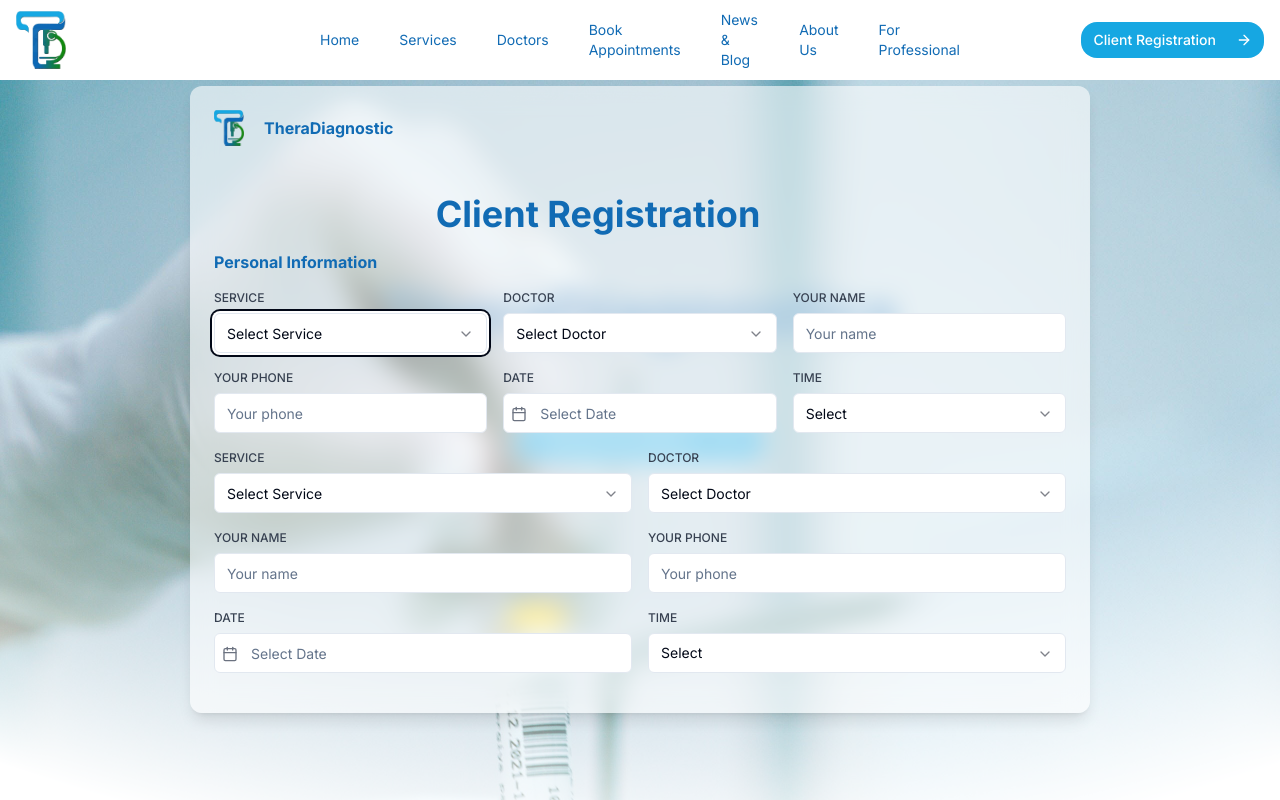
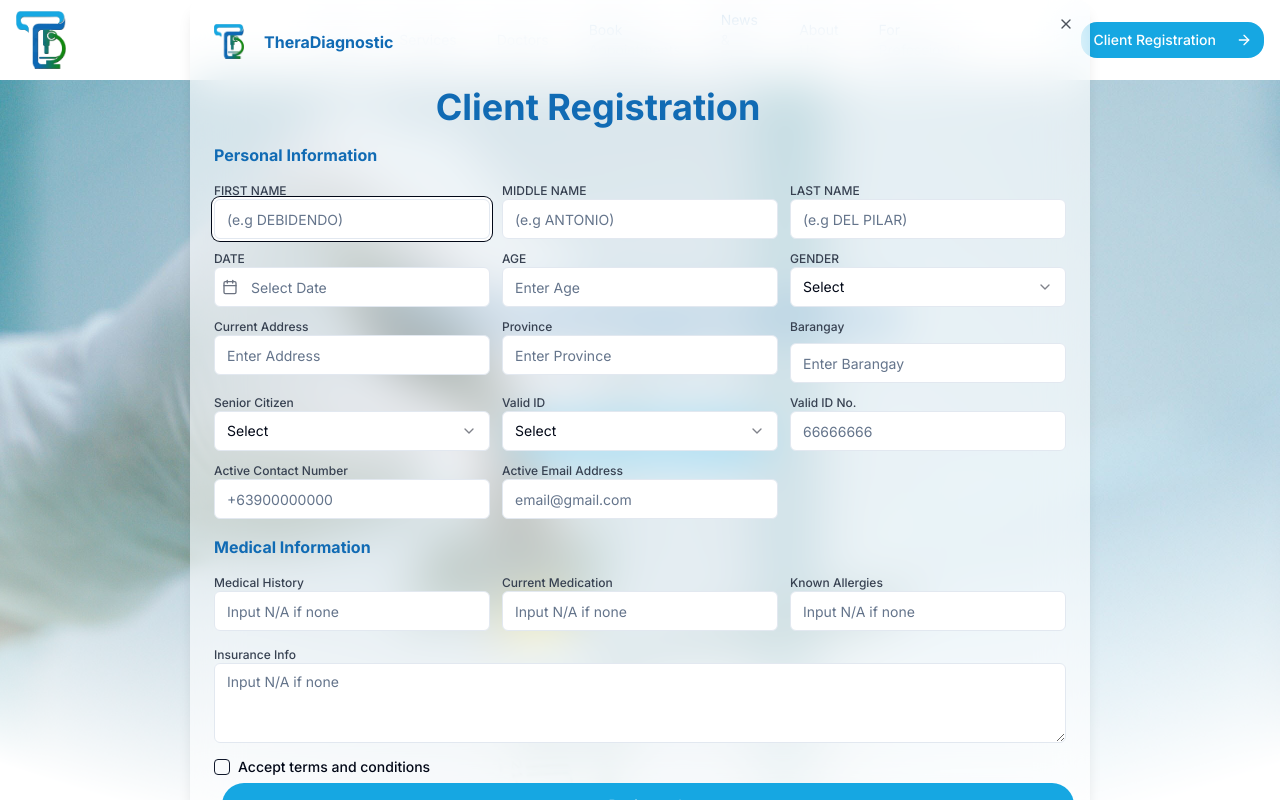
Before and after one commit to royjhon5/theradiagnostic, a Next.js app: page / in a window 1280 px wide. Both pictures are taken after a click on the button "Client Registration". Shown: the top 800 px of the page. Built offline with nearby package versions, Linux system fonts and the light colour scheme.

Commit message:
update: done with registration form

```diff
--- a/package.json
+++ b/package.json
@@ -16,7 +16,7 @@
     "@radix-ui/react-alert-dialog": "^1.0.5",
     "@radix-ui/react-aspect-ratio": "^1.0.3",
     "@radix-ui/react-avatar": "^1.0.4",
-    "@radix-ui/react-checkbox": "^1.0.4",
+    "@radix-ui/react-checkbox": "^1.1.4",
     "@radix-ui/react-collapsible": "^1.0.3",
     "@radix-ui/react-context-menu": "^2.1.5",
     "@radix-ui/react-dialog": "^1.0.5",
--- a/src/components/layout/components/action-dialog.tsx
+++ b/src/components/layout/components/action-dialog.tsx
@@ -1,3 +1,5 @@
+import { Button } from '@/components/ui/button'
+import { Checkbox } from '@/components/ui/checkbox'
 import {
   Dialog,
   DialogContent,
@@ -6,8 +8,9 @@ import {
 } from '@/components/ui/dialog'
 import { Input } from '@/components/ui/input'
 import { Select, SelectContent, SelectTrigger, SelectValue } from '@/components/ui/select'
+import { Textarea } from '@/components/ui/textarea'
 import { SelectItem } from '@radix-ui/react-select'
-import { Calendar } from 'lucide-react'
+import { ArrowRight, Calendar } from 'lucide-react'
 import Image from 'next/image'
 
 interface Props {
@@ -18,12 +21,12 @@ interface Props {
 export function ActionDialog({ open, onOpenChange }: Props) {
   return (
     <Dialog open={open} onOpenChange={onOpenChange} >
-      <DialogContent className="sm:max-w-[900px] [&>button]:hidden">
+      <DialogContent className="sm:max-w-[900px]">
         <DialogHeader className='flex flex-row items-center gap-5 font-bold text-[#116BB4]'>
             <Image alt="theradiagnostic logo" src="/logo/logo.png" width={30} height={30} />
             TheraDiagnostic
         </DialogHeader>
-        <div className="flex flex-col items-center md:mt-8 sm:mt-8 max-w-3xl w-11/12 md:w-full">
+        <div className="flex flex-col items-center md:mt-3 sm:mt-3 max-w-3xl w-11/12 md:w-full">
           <h1 className="text-4xl md:text-4xl lg:textxl font-bold text-center text-[#116BB4]">
           Client Registration
           </h1>
@@ -31,54 +34,29 @@ export function ActionDialog({ open, onOpenChange }: Props) {
         <label htmlFor="service" className="block text-md font-bold text-[#116BB4]">
             Personal Information
         </label>
-        <div className="grid grid-cols-1 md:grid-cols-3 gap-4">
-          <div className="space-y-2">
-            <label htmlFor="service" className="block text-xs font-medium text-gray-700">
-              SERVICE
+        <div className="grid grid-cols-1 md:grid-cols-3 gap-3">
+          <div className="space-y-0">
+            <label htmlFor="name" className="block text-xs font-medium text-gray-700">
+             FIRST NAME
             </label>
-            <Select>
-              <SelectTrigger id="service" className="w-full bg-white">
-                <SelectValue placeholder="Select Service" />
-              </SelectTrigger>
-              <SelectContent>
-                <SelectItem value="consultation">Consultation</SelectItem>
-                <SelectItem value="checkup">Regular Checkup</SelectItem>
-                <SelectItem value="followup">Follow-up Visit</SelectItem>
-              </SelectContent>
-            </Select>
+            <Input id="name" placeholder="(e.g DEBIDENDO)" className="w-full bg-white" />
           </div>
 
-          <div className="space-y-2">
-            <label htmlFor="doctor" className="block text-xs font-medium text-gray-700">
-              DOCTOR
+          <div className="space-y-0">
+            <label htmlFor="name" className="block text-xs font-medium text-gray-700">
+              MIDDLE NAME
             </label>
-            <Select>
-              <SelectTrigger id="doctor" className="w-full bg-white">
-                <SelectValue placeholder="Select Doctor" />
-              </SelectTrigger>
-              <SelectContent>
-                <SelectItem value="dr-smith">Dr. Smith</SelectItem>
-                <SelectItem value="dr-johnson">Dr. Johnson</SelectItem>
-                <SelectItem value="dr-williams">Dr. Williams</SelectItem>
-              </SelectContent>
-            </Select>
+            <Input id="name" placeholder="(e.g ANTONIO)" className="w-full bg-white" />
           </div>
 
-          <div className="space-y-2">
+          <div className="space-y-0">
             <label htmlFor="name" className="block text-xs font-medium text-gray-700">
-              YOUR NAME
+              LAST NAME
             </label>
-            <Input id="name" placeholder="Your name" className="w-full bg-white" />
+            <Input id="name" placeholder="(e.g DEL PILAR)" className="w-full bg-white" />
           </div>
 
-          <div className="space-y-2">
-            <label htmlFor="phone" className="block text-xs font-medium text-gray-700">
-              YOUR PHONE
-            </label>
-            <Input id="phone" placeholder="Your phone" className="w-full bg-white" />
-          </div>
-
-          <div className="space-y-2">
+          <div className="space-y-0">
             <label htmlFor="date" className="block text-xs font-medium text-gray-700">
               DATE
             </label>
@@ -93,108 +71,151 @@ export function ActionDialog({ open, onOpenChange }: Props) {
               <input id="datepicker" type="date" className="sr-only" />
             </div>
           </div>
-          <div className="space-y-2">
+
+          <div className="space-y-0">
+            <label htmlFor="phone" className="block text-xs font-medium text-gray-700">
+              AGE
+            </label>
+            <Input id="phone" placeholder="Enter Age" className="w-full bg-white" />
+          </div>
+
+          <div className="space-y-0">
             <label htmlFor="time" className="block text-xs font-medium text-gray-700">
-              TIME
+              GENDER
             </label>
             <Select>
               <SelectTrigger id="time" className="w-full bg-white">
                 <SelectValue placeholder="Select" />
               </SelectTrigger>
               <SelectContent>
-                <SelectItem value="9am">9:00 AM</SelectItem>
-                <SelectItem value="10am">10:00 AM</SelectItem>
-                <SelectItem value="11am">11:00 AM</SelectItem>
-                <SelectItem value="1pm">1:00 PM</SelectItem>
-                <SelectItem value="2pm">2:00 PM</SelectItem>
-                <SelectItem value="3pm">3:00 PM</SelectItem>
-              </SelectContent>
-            </Select>
-          </div>
-        </div>
-        <div className="grid grid-cols-1 md:grid-cols-2 gap-4">
-          <div className="space-y-2">
-            <label htmlFor="service" className="block text-xs font-medium text-gray-700">
-              SERVICE
-            </label>
-            <Select>
-              <SelectTrigger id="service" className="w-full bg-white">
-                <SelectValue placeholder="Select Service" />
-              </SelectTrigger>
-              <SelectContent>
-                <SelectItem value="consultation">Consultation</SelectItem>
-                <SelectItem value="checkup">Regular Checkup</SelectItem>
-                <SelectItem value="followup">Follow-up Visit</SelectItem>
+                <SelectItem value="9am">Male</SelectItem>
+                <SelectItem value="10am">Female</SelectItem>
+                <SelectItem value="11am">Prefer Not to Say</SelectItem>
               </SelectContent>
             </Select>
           </div>
 
-          <div className="space-y-2">
-            <label htmlFor="doctor" className="block text-xs font-medium text-gray-700">
-              DOCTOR
+          <div className="space-y-0">
+            <label htmlFor="phone" className="block text-xs font-medium text-gray-700">
+              Current Address
             </label>
-            <Select>
-              <SelectTrigger id="doctor" className="w-full bg-white">
-                <SelectValue placeholder="Select Doctor" />
-              </SelectTrigger>
-              <SelectContent>
-                <SelectItem value="dr-smith">Dr. Smith</SelectItem>
-                <SelectItem value="dr-johnson">Dr. Johnson</SelectItem>
-                <SelectItem value="dr-williams">Dr. Williams</SelectItem>
-              </SelectContent>
-            </Select>
+            <Input id="phone" placeholder="Enter Address" className="w-full bg-white" />
+          </div>
+
+          <div className="space-y-0">
+              <label htmlFor="phone" className="block text-xs font-medium text-gray-700">
+                Province
+              </label>
+              <Input id="phone" placeholder="Enter Province" className="w-full bg-white" />
           </div>
 
           <div className="space-y-2">
-            <label htmlFor="name" className="block text-xs font-medium text-gray-700">
-              YOUR NAME
-            </label>
-            <Input id="name" placeholder="Your name" className="w-full bg-white" />
+              <label htmlFor="phone" className="block text-xs font-medium text-gray-700">
+                Barangay
+              </label>
+              <Input id="phone" placeholder="Enter Barangay" className="w-full bg-white" />
           </div>
 
-          <div className="space-y-2">
-            <label htmlFor="phone" className="block text-xs font-medium text-gray-700">
-              YOUR PHONE
-            </label>
-            <Input id="phone" placeholder="Your phone" className="w-full bg-white" />
-          </div>
-
-          <div className="space-y-2">
-            <label htmlFor="date" className="block text-xs font-medium text-gray-700">
-              DATE
-            </label>
-            <div className="relative">
-              <Input
-                id="date"
-                type="text"
-                placeholder="Select Date"
-                className="w-full bg-white pl-9"
-              />
-              <Calendar className="absolute left-2 top-1/2 transform -translate-y-1/2 h-4 w-4 text-gray-500" />
-              <input id="datepicker" type="date" className="sr-only" />
-            </div>
-          </div>
-          <div className="space-y-2">
+          <div className="space-y-0">
             <label htmlFor="time" className="block text-xs font-medium text-gray-700">
-              TIME
+              Senior Citizen
             </label>
             <Select>
               <SelectTrigger id="time" className="w-full bg-white">
                 <SelectValue placeholder="Select" />
               </SelectTrigger>
               <SelectContent>
-                <SelectItem value="9am">9:00 AM</SelectItem>
-                <SelectItem value="10am">10:00 AM</SelectItem>
-                <SelectItem value="11am">11:00 AM</SelectItem>
-                <SelectItem value="1pm">1:00 PM</SelectItem>
-                <SelectItem value="2pm">2:00 PM</SelectItem>
-                <SelectItem value="3pm">3:00 PM</SelectItem>
+                <SelectItem value="9am">Male</SelectItem>
+                <SelectItem value="10am">Female</SelectItem>
+                <SelectItem value="11am">Prefer Not to Say</SelectItem>
               </SelectContent>
             </Select>
           </div>
+
+          <div className="space-y-0">
+            <label htmlFor="time" className="block text-xs font-medium text-gray-700">
+              Valid ID
+            </label>
+            <Select>
+              <SelectTrigger id="time" className="w-full bg-white">
+                <SelectValue placeholder="Select" />
+              </SelectTrigger>
+              <SelectContent>
+                <SelectItem value="9am">Male</SelectItem>
+                <SelectItem value="10am">Female</SelectItem>
+                <SelectItem value="11am">Prefer Not to Say</SelectItem>
+              </SelectContent>
+            </Select>
+          </div>
+
+          <div className="space-y-0">
+              <label htmlFor="phone" className="block text-xs font-medium text-gray-700">
+                Valid ID No.
+              </label>
+              <Input id="phone" placeholder="66666666" className="w-full bg-white" />
+          </div>
+
+          <div className="space-y-0">
+              <label htmlFor="phone" className="block text-xs font-medium text-gray-700">
+                Active Contact Number
+              </label>
+              <Input id="phone" placeholder="+63900000000" className="w-full bg-white" />
+          </div>
+
+          <div className="space-y-0">
+              <label htmlFor="phone" className="block text-xs font-medium text-gray-700">
+                Active Email Address
+              </label>
+              <Input id="phone" placeholder="email@gmail.com" className="w-full bg-white" />
+          </div>
+        </div>
+
+        <label htmlFor="service" className="block text-md font-bold text-[#116BB4]">
+            Medical Information
+        </label>
+        <div className="grid grid-cols-1 md:grid-cols-3 gap-3">
+        <div className="space-y-0">
+              <label htmlFor="phone" className="block text-xs font-medium text-gray-700">
+                Medical History
+              </label>
+              <Input id="phone" placeholder="Input N/A if none" className="w-full bg-white" />
+          </div>
+
+          <div className="space-y-0">
+              <label htmlFor="phone" className="block text-xs font-medium text-gray-700">
+                Current Medication
+              </label>
+              <Input id="phone" placeholder="Input N/A if none" className="w-full bg-white" />
+          </div>
+
+          <div className="space-y-0">
+            <label htmlFor="name" className="block text-xs font-medium text-gray-700">
+              Known Allergies
+            </label>
+            <Input id="name" placeholder="Input N/A if none" className="w-full bg-white" />
+          </div>
+        </div>
+        <div className="grid grid-cols-1 gap-4">
+          <div className="space-y-0">
+            <label htmlFor="name" className="block text-xs font-medium text-gray-700">
+              Insurance Info
+            </label>
+            <Textarea id="name" placeholder="Input N/A if none" className="w-full bg-white" />
+          </div>
         </div>
         <DialogFooter>
-          {/* Your footer content here */}
+            <div className="flex items-center space-x-2">
+            <Checkbox id="terms" />
+            <label
+              htmlFor="terms"
+              className="text-sm font-medium leading-none peer-disabled:cursor-not-allowed peer-disabled:opacity-70"
+            >
+              Accept terms and conditions
+            </label>
+          </div>
+          <Button size="lg" className='rounded-full w-full bg-[#16A7E2]'>
+            Register <ArrowRight />
+          </Button>
         </DialogFooter>
       </DialogContent>
     </Dialog>
--- /dev/null
+++ b/src/components/ui/checkbox.tsx
@@ -0,0 +1,30 @@
+"use client"
+
+import * as React from "react"
+import * as CheckboxPrimitive from "@radix-ui/react-checkbox"
+import { Check } from "lucide-react"
+
+import { cn } from "@/lib/utils"
+
+const Checkbox = React.forwardRef<
+  React.ElementRef<typeof CheckboxPrimitive.Root>,
+  React.ComponentPropsWithoutRef<typeof CheckboxPrimitive.Root>
+>(({ className, ...props }, ref) => (
+  <CheckboxPrimitive.Root
+    ref={ref}
+    className={cn(
+      "peer h-4 w-4 shrink-0 rounded-sm border border-primary ring-offset-background focus-visible:outline-none focus-visible:ring-2 focus-visible:ring-ring focus-visible:ring-offset-2 disabled:cursor-not-allowed disabled:opacity-50 data-[state=checked]:bg-primary data-[state=checked]:text-primary-foreground",
+      className
+    )}
+    {...props}
+  >
+    <CheckboxPrimitive.Indicator
+      className={cn("flex items-center justify-center text-current")}
+    >
+      <Check className="h-4 w-4" />
+    </CheckboxPrimitive.Indicator>
+  </CheckboxPrimitive.Root>
+))
+Checkbox.displayName = CheckboxPrimitive.Root.displayName
+
+export { Checkbox }
--- a/src/components/ui/dialog.tsx
+++ b/src/components/ui/dialog.tsx
@@ -38,7 +38,7 @@ const DialogContent = React.forwardRef<
     <DialogPrimitive.Content
       ref={ref}
       className={cn(
-        "grid w-full max-w-lg gap-4 bg-white rounded-xl bg-opacity-60 backdrop-filter backdrop-blur-md p-6 shadow-lg duration-200  data-[state=open]:animate-in data-[state=closed]:animate-out data-[state=closed]:fade-out-0 data-[state=open]:fade-in-0",
+        "grid w-full max-w-lg gap-4 bg-white rounded-xl bg-opacity-60 backdrop-filter backdrop-blur-xl p-6 shadow-lg duration-200  data-[state=open]:animate-in data-[state=closed]:animate-out data-[state=closed]:fade-out-0 data-[state=open]:fade-in-0",
         className
       )}
       {...props}
@@ -75,7 +75,7 @@ const DialogFooter = ({
 }: React.HTMLAttributes<HTMLDivElement>) => (
   <div
     className={cn(
-      "flex flex-col-reverse sm:flex-row sm:justify-end sm:space-x-2",
+      "flex flex-col sm:flex-col sm:justify-start sm:space-x-2 gap-2",
       className
     )}
     {...props}
--- a/src/components/ui/input.tsx
+++ b/src/components/ui/input.tsx
@@ -11,7 +11,7 @@ const Input = React.forwardRef<HTMLInputElement, InputProps>(
       <input
         type={type}
         className={cn(
-          "flex h-10 w-full rounded-md border border-input bg-background px-3 py-2 text-sm ring-offset-background file:border-0 file:bg-transparent file:text-sm file:font-medium placeholder:text-muted-foreground focus-visible:outline-none focus-visible:ring-2 focus-visible:ring-ring focus-visible:ring-offset-2 disabled:cursor-not-allowed disabled:opacity-50",
+          "flex h-10 w-full rounded-md border border-input bg-background px-3 py-2 text-sm ring-offset-background file:border-0 file:bg-transparent file:text-sm file:font-medium placeholder:text-muted-foreground focus-visible:outline-none focus-visible:ring-1 focus-visible:ring-ring focus-visible:ring-offset-2 disabled:cursor-not-allowed disabled:opacity-50",
           className
         )}
         ref={ref}
--- a/src/components/ui/textarea.tsx
+++ b/src/components/ui/textarea.tsx
@@ -2,23 +2,21 @@ import * as React from "react"
 
 import { cn } from "@/lib/utils"
 
-export interface TextareaProps
-  extends React.TextareaHTMLAttributes<HTMLTextAreaElement> {}
-
-const Textarea = React.forwardRef<HTMLTextAreaElement, TextareaProps>(
-  ({ className, ...props }, ref) => {
+const Textarea = React.forwardRef<
+  HTMLTextAreaElement,
+  React.ComponentProps<"textarea">
+>(({ className, ...props }, ref) => {
   return (
     <textarea
       className={cn(
-          "flex min-h-[80px] w-full rounded-md border border-input bg-background px-3 py-2 text-sm ring-offset-background placeholder:text-muted-foreground focus-visible:outline-none focus-visible:ring-2 focus-visible:ring-ring focus-visible:ring-offset-2 disabled:cursor-not-allowed disabled:opacity-50",
+        "flex min-h-[80px] w-full rounded-md border border-input bg-background px-3 py-2 text-base ring-offset-background placeholder:text-muted-foreground focus-visible:outline-none focus-visible:ring-2 focus-visible:ring-ring focus-visible:ring-offset-2 disabled:cursor-not-allowed disabled:opacity-50 md:text-sm",
         className
       )}
       ref={ref}
       {...props}
     />
   )
-  }
-)
+})
 Textarea.displayName = "Textarea"
 
 export { Textarea }
```
Also changed, not shown: 1 other file (tests, documents, lock files or other folders). Lines whose indentation alone changed are shown as unchanged.
